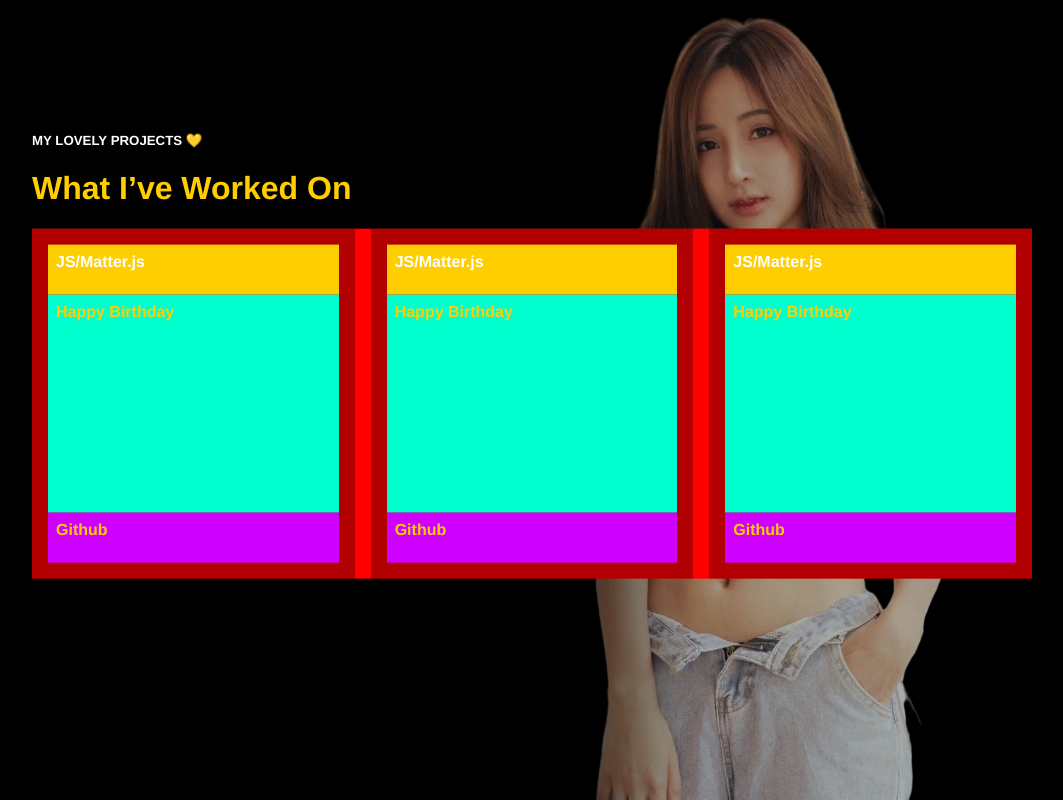
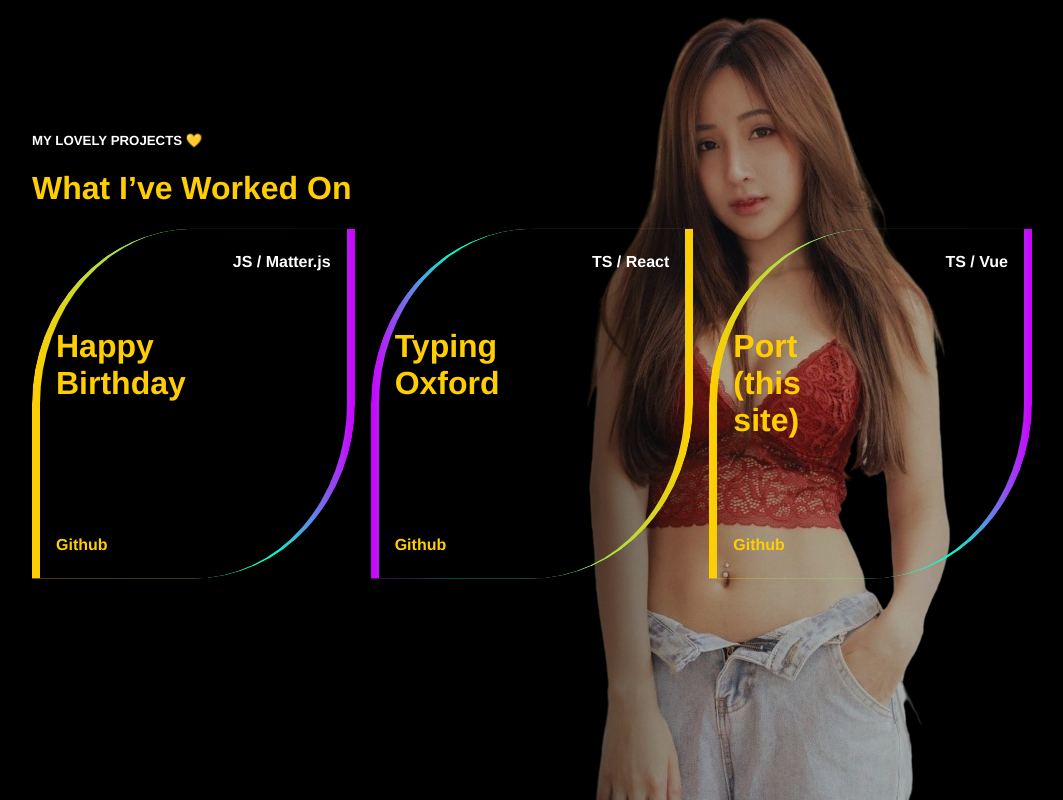
Before and after one commit to raisamong/portfolio-rsm, a Vue app: page /project in a window 1280 px wide. Shown: the whole page, without its empty margins (96-1159 px from the left). Built offline with nearby package versions, Linux system fonts and the light colour scheme.

Commit message:
style project

```diff
--- a/src/views/Project.vue
+++ b/src/views/Project.vue
@@ -3,9 +3,13 @@
     <h5 class="white-text">MY LOVELY PROJECTS 💛</h5>
     <h1>What I’ve Worked On</h1>
     <div class="project-container">
-      <div v-for="project in projects" v-bind:key="project.name">
-        <div class="white-text stack">{{ project.stack.join('/') }}</div>
-        <div class="name">{{ project.name }}</div>
+      <div class="white-grad" v-for="project in projects" v-bind:key="project.name">
+        <div class="white-text stack">{{ project.stack.join(' / ') }}</div>
+        <div class="name">
+          <h1 v-for="word in project.name.split(' ')" v-bind:key="word">
+            {{ word }}
+          </h1>
+        </div>
         <div class="additional">Github</div>
       </div>
     </div>
@@ -28,14 +32,14 @@ const projects: Project[] = [
     stack: ['JS', 'Matter.js']
   },
   {
-    name: 'Happy Birthday',
-    github: 'https://github.com/raisamong/happy-birthday-rsm',
-    stack: ['JS', 'Matter.js']
+    name: 'Typing Oxford',
+    github: 'https://github.com/raisamong/typing-oxford-3000-rsm',
+    stack: ['TS', 'React']
   },
   {
-    name: 'Happy Birthday',
-    github: 'https://github.com/raisamong/happy-birthday-rsm',
-    stack: ['JS', 'Matter.js']
+    name: 'Port (this site)',
+    github: 'https://github.com/raisamong/portfolio-rsm',
+    stack: ['TS', 'Vue']
   }
 ]
 
@@ -50,6 +54,8 @@ export default defineComponent({
 </script>
 
 <style scoped lang="scss">
+$gradient-color: linear-gradient(to right, #ffce00 0%, #00ffce 75%, #ce00ff 100%);
+
 .containter {
   position: absolute;
   top: 50%;
@@ -68,8 +74,6 @@ export default defineComponent({
 }
 
 .project-container {
-  background-color: red;
-
   height: 100%;
   width: 100%;
   max-width: 1000px;
@@ -85,31 +89,56 @@ export default defineComponent({
 
   > div {
     padding: 1rem;
-    background-color: rgba(1, 1, 1, 0.3);
 
     display: grid;
-    grid-template-rows: 50px auto 50px;
+    grid-template-rows: 75px auto 35px;
 
     > div {
       padding: 0.5rem;
     }
 
     .stack {
-      background-color: #ffce00; //#00FFCE #CE00FF
+      text-align: end;
+      /* background-color: red; */
     }
     .name {
-      background-color: #00ffce;
+      text-align: start;
+      h1 {
+        margin: 0;
+        align-self: center;
+      }
+      /* background-color: green; */
     }
     .additional {
-      background-color: #ce00ff;
+      /* background-color: blue; */
     }
-    /* margin: 0.25rem 0.5rem; */
+  }
 
-    /* width: calc(calc(100% - 3rem) / 3); */
-    /* min-width: 250px; */
-    /* max-width: calc(calc(100% - 3rem) / 3); */
+  .white-grad:nth-of-type(even) {
+    --c: linear-gradient(to left, #ffce00 0%, #00ffce 75%, #ce00ff 100%); /* border width*/
+  }
 
-    /* min-height: 350px; */
+  .white-grad {
+    position: relative;
+    --b: 0 8px 0 8px;
+    --r: 50% 0;
+    --c: linear-gradient(to right, #ffce00 0%, #00ffce 75%, #ce00ff 100%); /* border width*/
   }
+
+  .white-grad:before {
+    content: '';
+    position: absolute;
+    z-index: -1;
+    top: 0;
+    left: 0;
+    right: 0;
+    bottom: 0;
+    background: var(--c, #000);
+    padding: var(--b);
+    border-radius: var(--r, 50%);
+    mask: linear-gradient(#fff 0 0) content-box, linear-gradient(#fff 0 0);
+    mask-composite: exclude;
+  }
+  //ref https://stackoverflow.com/questions/51496204/border-gradient-with-border-radius/51496341
 }
 </style>
```
